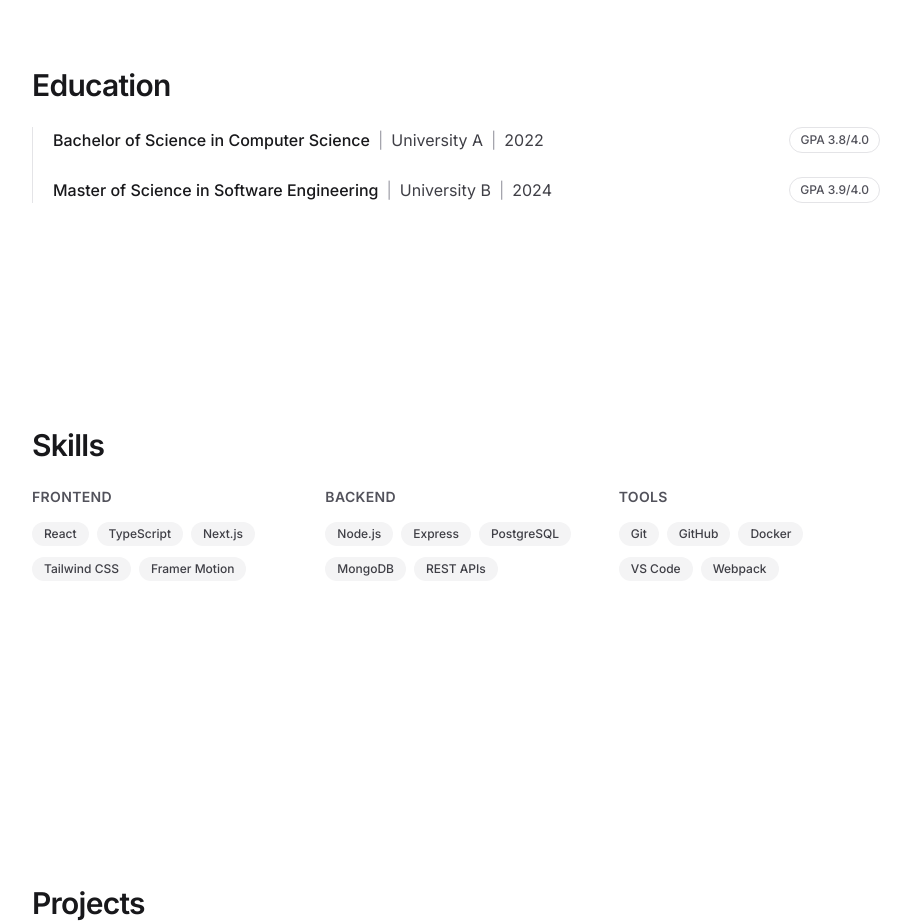
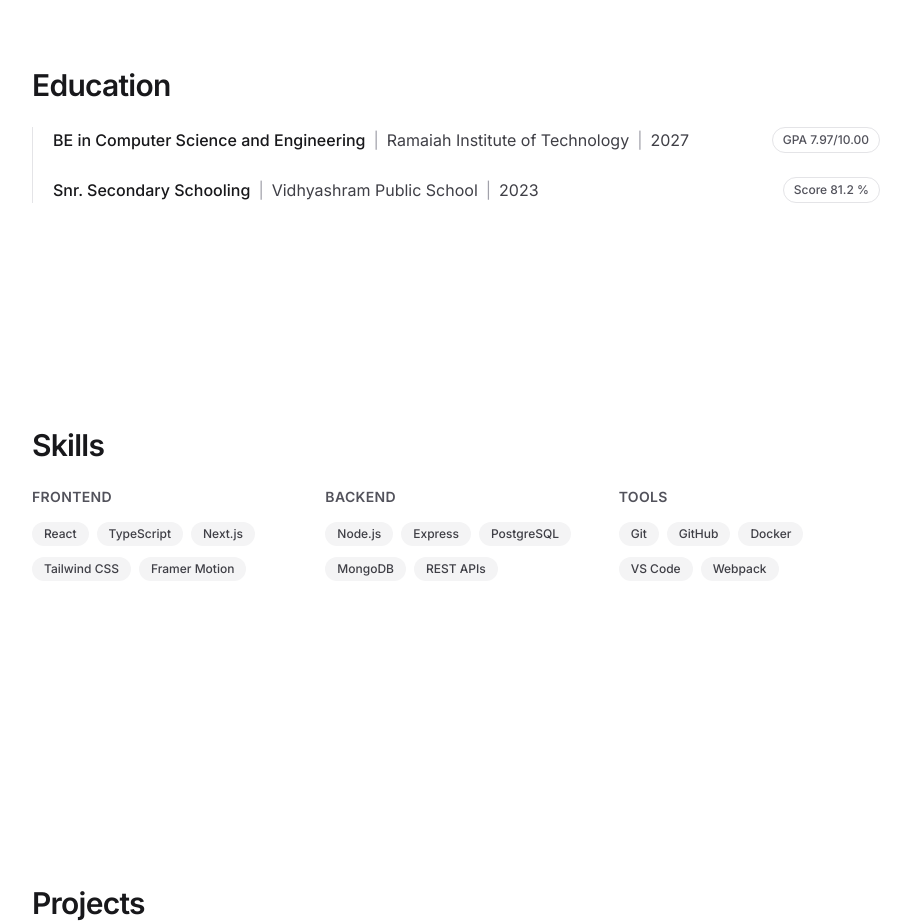
Before and after one commit to mohitk-patwari/portfolio, a Next.js app: page / in a window 1280 px wide. Shown: the part 1240-2164 px from the top of the page, without its empty margins (184-1095 px from the left). Built offline with nearby package versions, Linux system fonts and the light colour scheme.

Commit message:
chaging the personal details

```diff
--- a/components/Education.tsx
+++ b/components/Education.tsx
@@ -9,16 +9,16 @@ interface EducationItem {
 
 const educationData: EducationItem[] = [
   {
-    degree: 'Bachelor of Science in Computer Science',
-    institute: 'University A',
-    year: '2022',
-    gpa: 'GPA 3.8/4.0',
+    degree: 'BE in Computer Science and Engineering',
+    institute: 'Ramaiah Institute of Technology',
+    year: '2027',
+    gpa: 'GPA 7.97/10.00',
   },
   {
-    degree: 'Master of Science in Software Engineering',
-    institute: 'University B',
-    year: '2024',
-    gpa: 'GPA 3.9/4.0',
+    degree: 'Snr. Secondary Schooling',
+    institute: 'Vidhyashram Public School',
+    year: '2023',
+    gpa: 'Score 81.2 %',
   },
 ];
 
--- a/pages/index.tsx
+++ b/pages/index.tsx
@@ -125,7 +125,7 @@ const Home = () => {
           <motion.p variants={childVariants} className="mt-6 text-sm text-zinc-600 dark:text-zinc-300">
             Connect on{' '}
             <a
-              href="https://www.linkedin.com"
+              href="www.linkedin.com/in/mohit-kumar-patwari"
               target="_blank"
               rel="noreferrer"
               className="font-medium text-primary hover:underline"
@@ -134,7 +134,7 @@ const Home = () => {
             </a>{' '}
             and{' '}
             <a
-              href="https://github.com"
+              href="https://github.com/mohitk-patwari"
               target="_blank"
               rel="noreferrer"
               className="font-medium text-primary hover:underline"
```
